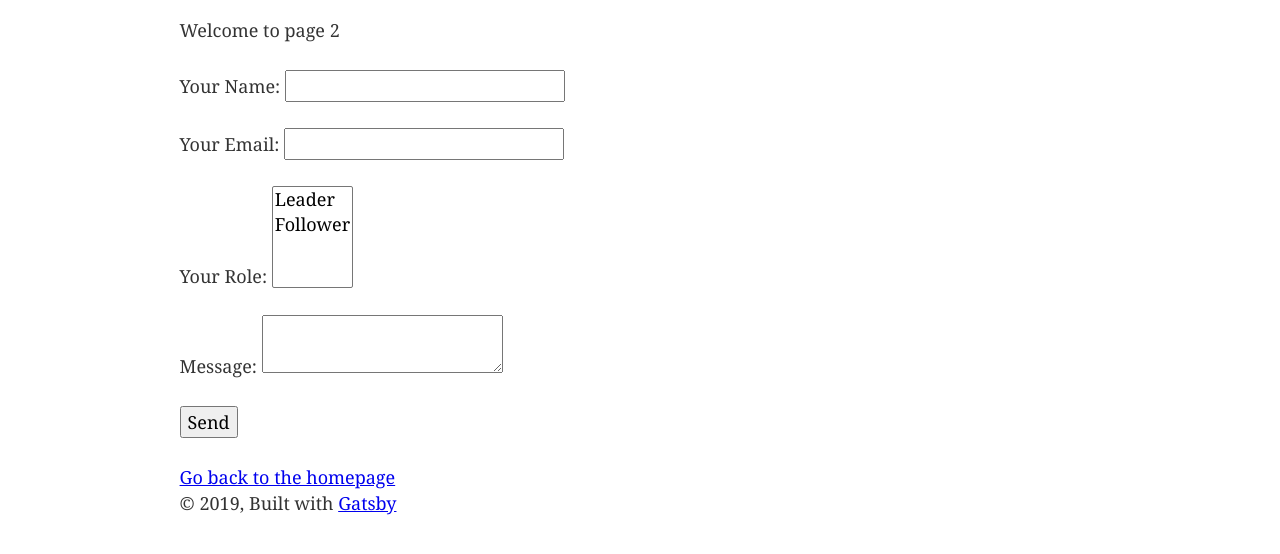
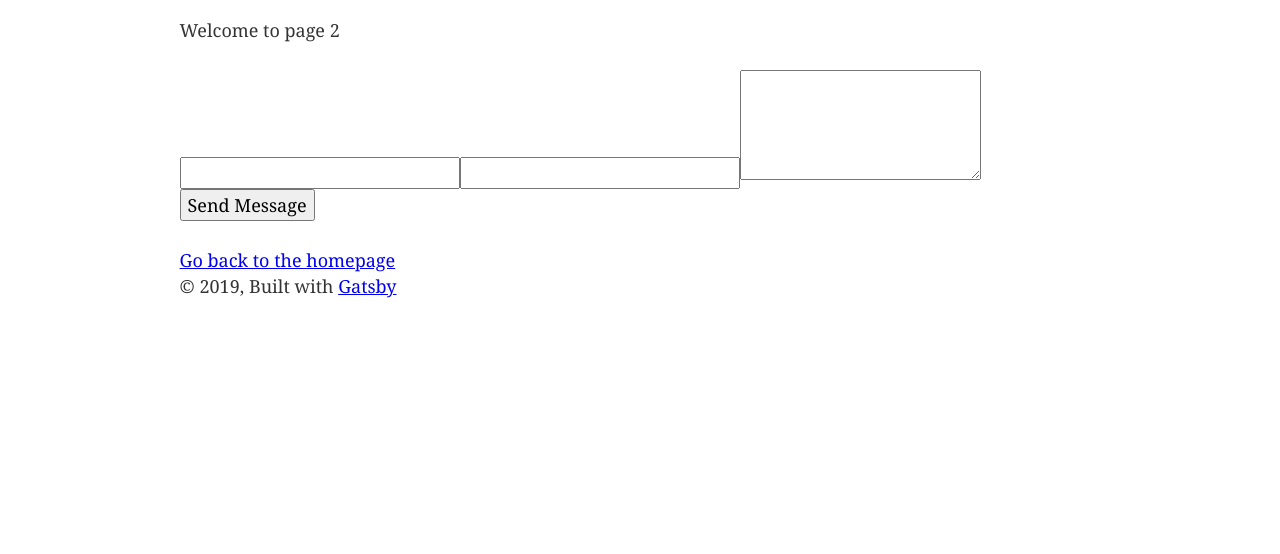
Before and after one commit to Dayne-Game/gatsby-post-form, a Gatsby site: page /page-2 in a window 1280 px wide. Shown: the part 176-730 px from the top of the page. Built offline with nearby package versions, Linux system fonts and the light colour scheme; Gatsby itself is replaced by a stand-in of ours.

Commit message:
Changed Commit

```diff
--- a/src/pages/page-2.js
+++ b/src/pages/page-2.js
@@ -10,25 +10,12 @@ const SecondPage = () => (
     <h1>Hi from the second page</h1>
     <p>Welcome to page 2</p>
 
-    <form name="contact" method="POST" data-netlify="true">
-      <p>
-        <label>Your Name: <input type="text" name="name" /></label>
-      </p>
-      <p>
-        <label>Your Email: <input type="email" name="email" /></label>
-      </p>
-      <p>
-        <label>Your Role: <select name="role[]" multiple>
-          <option value="leader">Leader</option>
-          <option value="follower">Follower</option>
-        </select></label>
-      </p>
-      <p>
-        <label>Message: <textarea name="message"></textarea></label>
-      </p>
-      <p>
-        <button type="submit">Send</button>
-      </p>
+    <form method="post" action="#" data-netlify="true" name="contact">
+      <input type="hidden" name="form-name" value="contact" />
+      <input type="text" name="name" id="name" required />
+      <input type="text" name="email" id="email" required />
+      <textarea name="message" id="message" rows="4" required />
+      <input type="submit" value="Send Message" />
     </form>
 
     <Link to="/">Go back to the homepage</Link>
```
